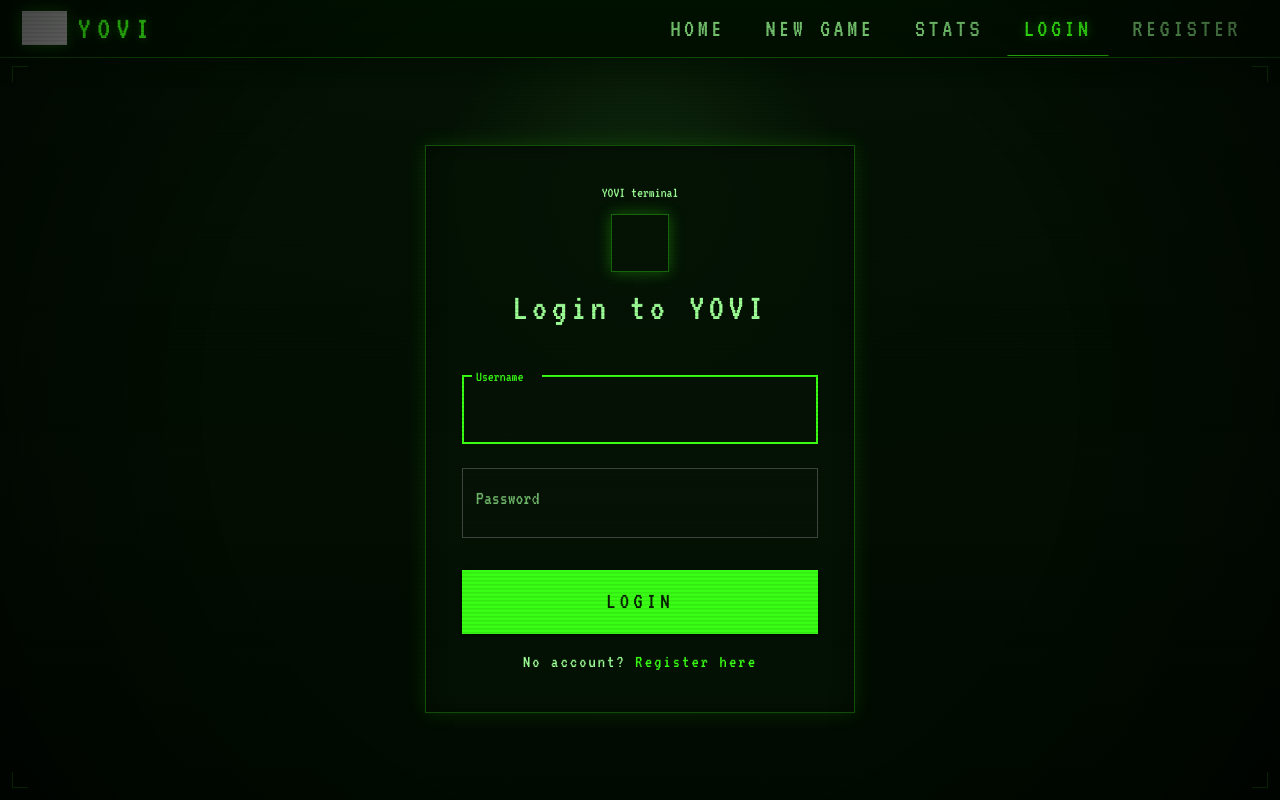
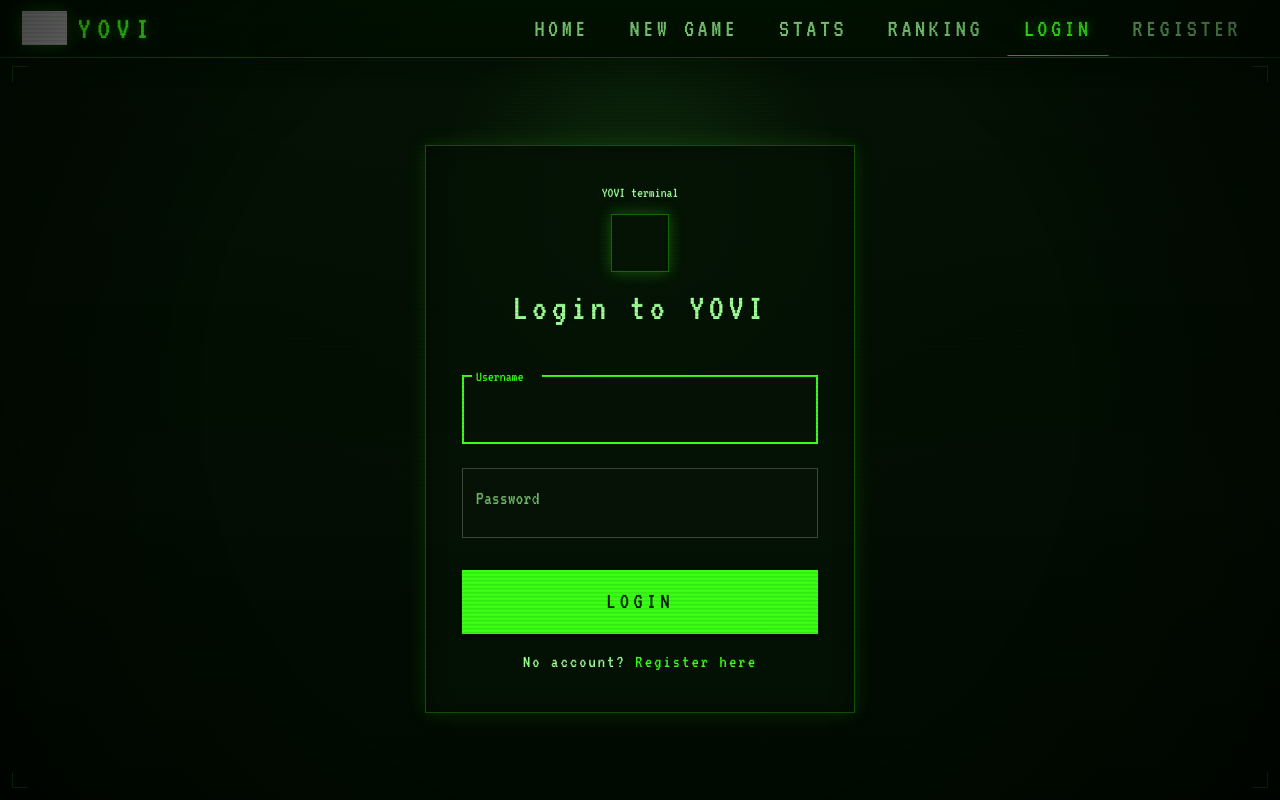
Before and after one commit to Arquisoft/yovi_es1c, a React app in the folder webapp/: page /login in a window 1280 px wide. Built offline with nearby package versions, Linux system fonts and the light colour scheme; no server answers; grey boxes are pictures that could not be loaded; some icons are missing; the HTML template or start-up script is replaced by a standard one.

Commit message:
Wire ranking page into router and navbar

```diff
--- a/webapp/src/app/App.tsx
+++ b/webapp/src/app/App.tsx
@@ -21,6 +21,7 @@ import { AuthProvider, useAuth } from '../features/auth';
 import CreateMatchPage from '../features/game/ui/tsx/CreateMatchPage.tsx';
 import OnlineMatchmakingPage from '../features/game/ui/tsx/OnlineMatchmakingPage.tsx';
 import StatsUI from '../features/stats/ui/StatsUI.tsx';
+import LeaderboardUI from '../features/ranking/ui/LeaderboardUI.tsx';
 import { useActiveSession } from '../features/game/hooks/useActiveSession';
 import { fetchWithAuth } from '../shared/api/fetchWithAuth';
 import { API_CONFIG } from '../config/api.config';
@@ -131,6 +132,7 @@ function AppContent() {
           <Route path="/online/matchmaking" element={<OnlineMatchmakingPage />} />
           <Route path="/gamey" element={<GameUI />} />
           <Route path="/stats" element={<StatsUI />} />
+          <Route path="/ranking" element={<LeaderboardUI />} />
         </Routes>
       </div>
 
--- a/webapp/src/components/layout/Nav.tsx
+++ b/webapp/src/components/layout/Nav.tsx
@@ -63,6 +63,9 @@ export default function Nav() {
         <li>
           <Link to="/stats" className={linkClass('/stats')}>Stats</Link>
         </li>
+        <li>
+          <Link to="/ranking" className={linkClass('/ranking')}>Ranking</Link>
+        </li>
         {user ? (
           <>
             <li>
```
